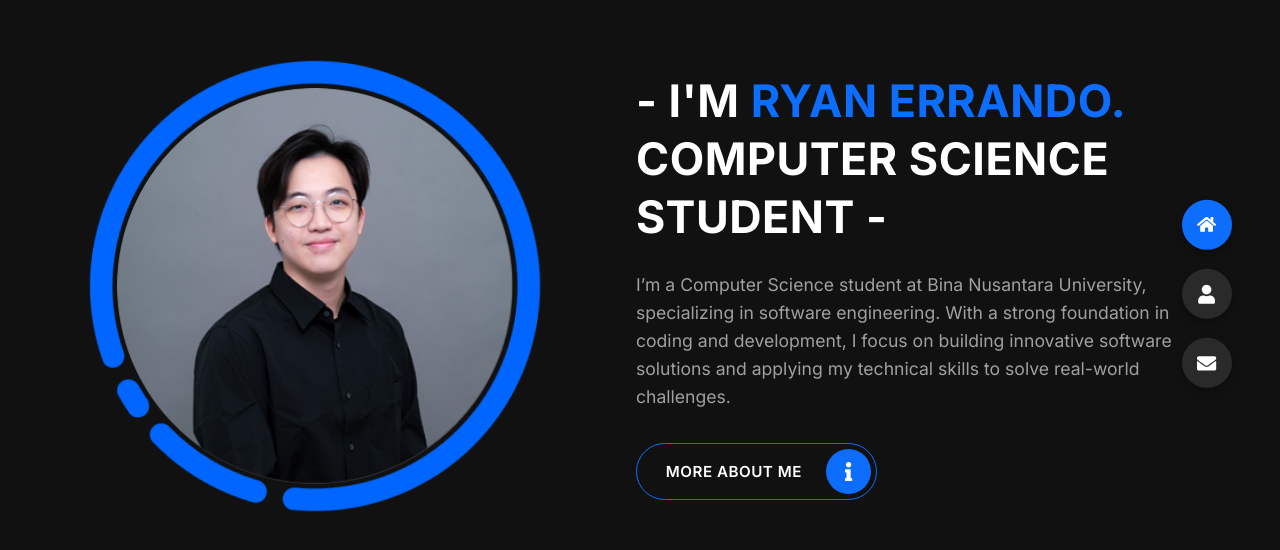
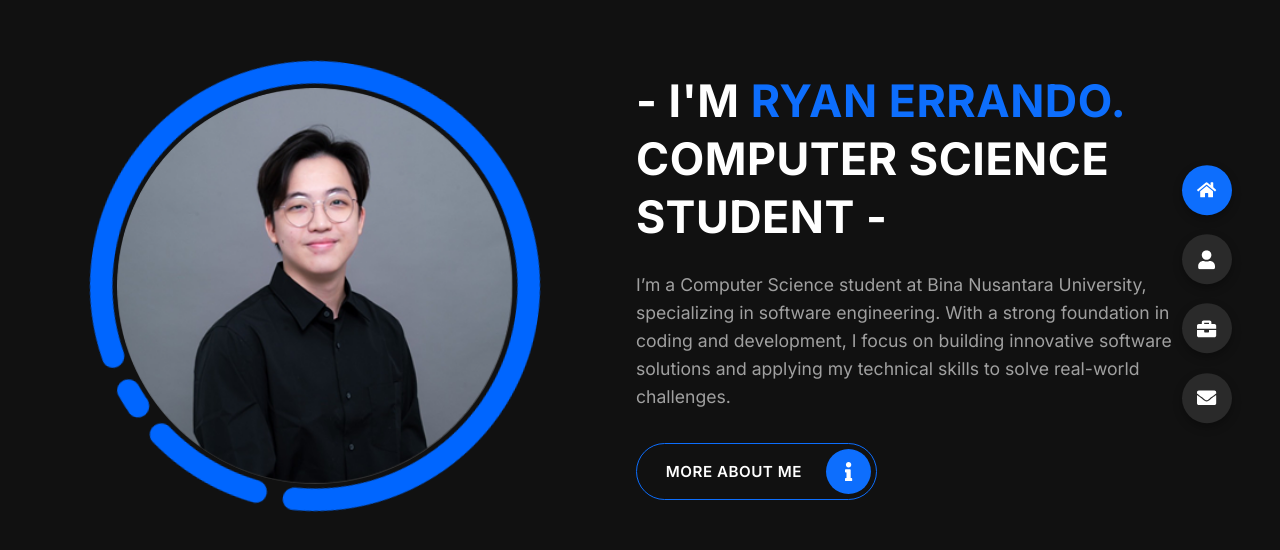
Before and after one commit to ryan-errando/profile-landing-page, a React (Vite) app: page / in a window 1280 px wide. Shown: the part 106-656 px from the top of the page. Built offline with nearby package versions, Linux system fonts and the light colour scheme.

Commit message:
Update flag to show Coming Soon instead of hiding nav button

```diff
--- a/src/App.jsx
+++ b/src/App.jsx
@@ -70,9 +70,15 @@ function App() {
           </div>
         )}
 
-        {showProjects && displayPage === 'work' && (
+        {displayPage === 'work' && (
           <div className="fade-in">
-            <Portfolio />
+            {showProjects ? (
+              <Portfolio />
+            ) : (
+              <h1 style={{ color: '#aaa', textAlign: 'center', marginTop: '6rem', fontStyle: 'italic' }}>
+                Projects are currently being updated. Coming soon!
+              </h1>
+            )}
           </div>
         )}
 
--- a/src/components/SideNav.jsx
+++ b/src/components/SideNav.jsx
@@ -3,8 +3,6 @@ import './SideNav.css';
 import { FaHome, FaUser, FaBriefcase, FaEnvelope } from 'react-icons/fa';
 
 const SideNav = ({ activePage, onNavigate }) => {
-  const showProjects = import.meta.env.VITE_SHOW_PROJECTS === 'true';
-
   return (
     <nav className="side-nav">
       <button
@@ -23,7 +21,6 @@ const SideNav = ({ activePage, onNavigate }) => {
         <FaUser />
         <span className="nav-label">ABOUT</span>
       </button>
-      {showProjects && (
       <button
         className={`nav-item ${activePage === 'work' ? 'active' : ''}`}
         onClick={() => onNavigate('work')}
@@ -32,7 +29,6 @@ const SideNav = ({ activePage, onNavigate }) => {
         <FaBriefcase />
         <span className="nav-label">PROJECTS</span>
       </button>
-      )}
       <button
         onClick={() => onNavigate('contact')}
         className={`nav-item ${activePage === 'contact' ? 'active' : ''}`}
```
Lines whose indentation alone changed are shown as unchanged.
